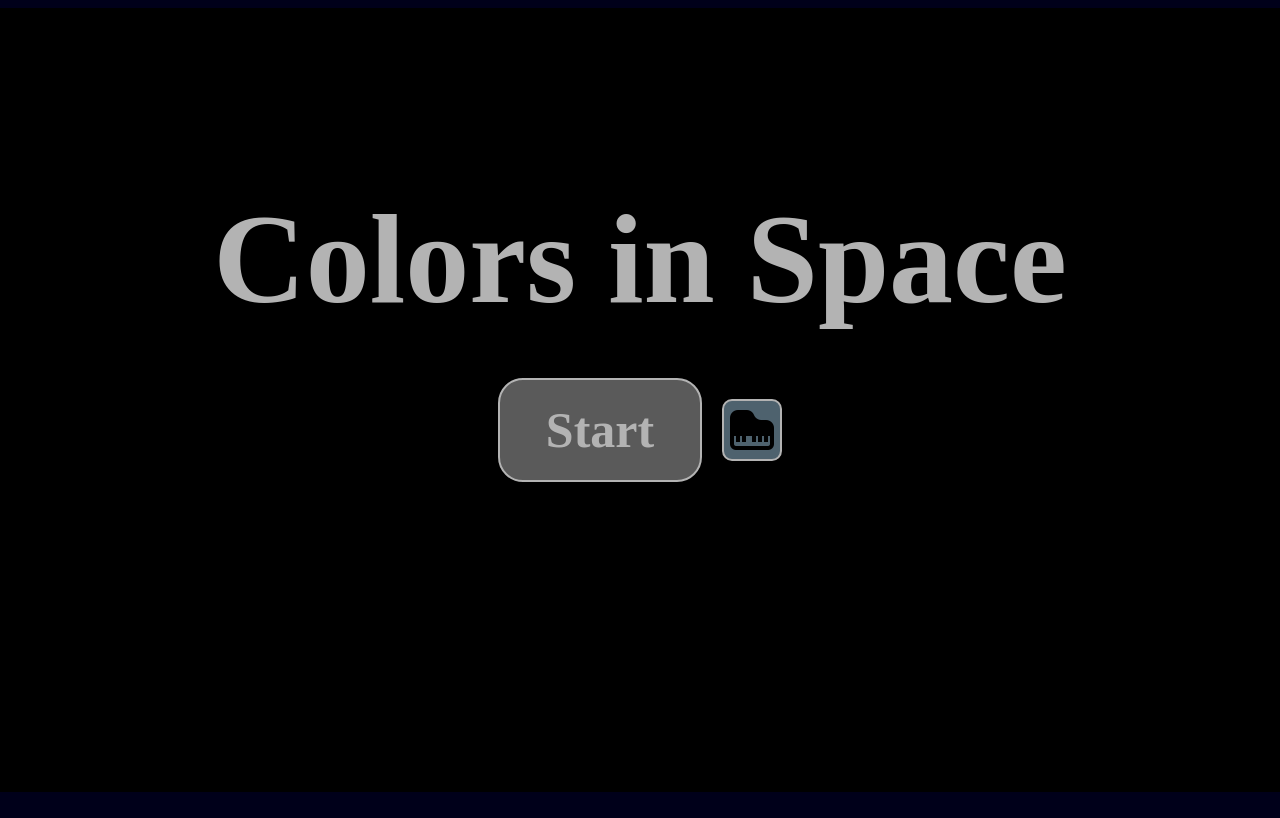
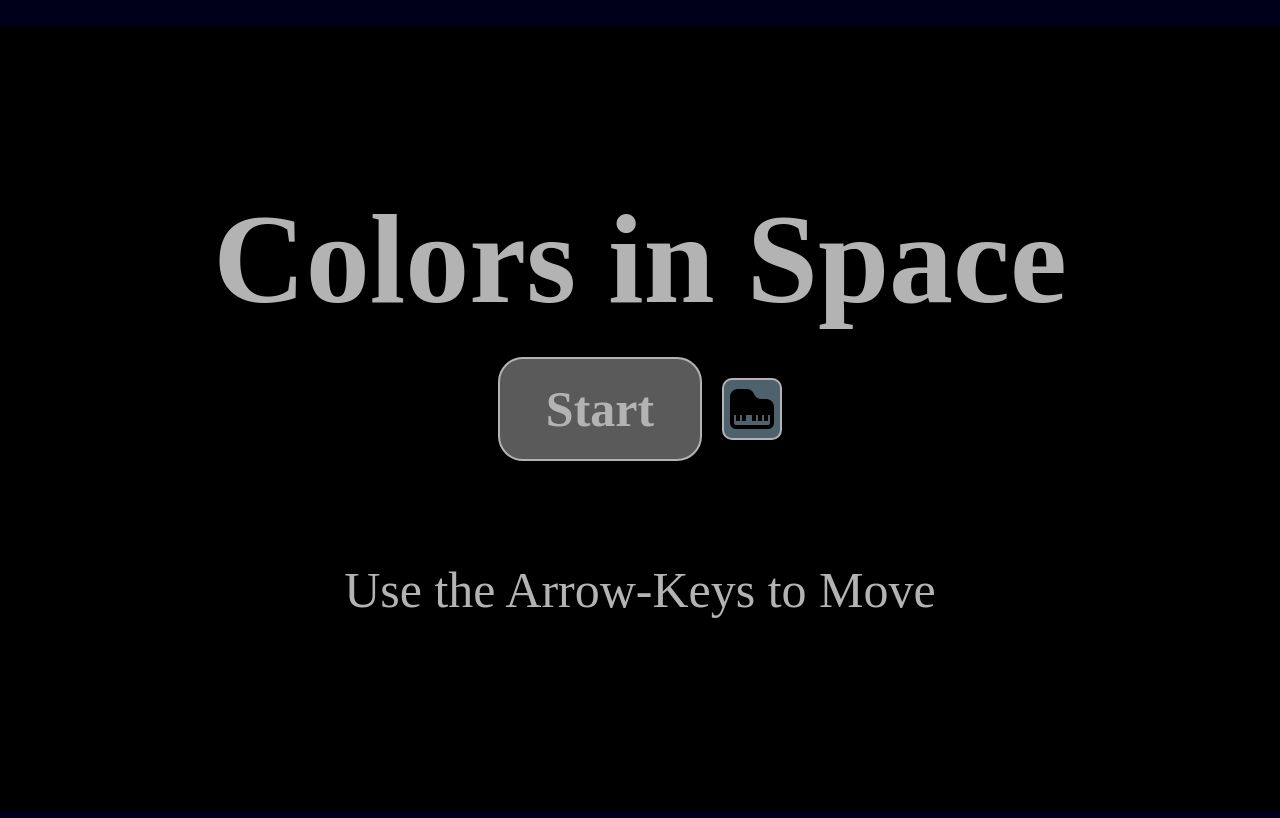
Before and after one commit to GabrielGroenendaal/Color_In_Space, a website built with webpack: page index.html in a window 1280 px wide. Built offline with Linux system fonts and the light colour scheme.

Commit message:
Adding User Instructions

```diff
--- a/index.html
+++ b/index.html
@@ -34,6 +34,12 @@
 
       </div>
 
+      <div class="instructions">
+            <div class="hidden" id="instructions">
+                  <p>Use the Arrow-Keys to Move<p>
+            </div>
+      </div>
+
 
       <canvas id="game-canvas"></figure>
 </body>
--- a/src/index.js
+++ b/src/index.js
@@ -9,6 +9,8 @@ document.addEventListener("DOMContentLoaded", () => {
       document.getElementById('start-button').classList.replace('hidden', 'visible');
       document.getElementById('title').classList.replace('hidden', 'visible');
       document.getElementById('sound').classList.replace('hidden', 'visible');
+      document.getElementById("instructions").classList.replace('hidden', 'visible');
+
       const canvasEl = document.getElementById("game-canvas");
       canvasEl.width = window.innerWidth;
       canvasEl.height = window.innerHeight - window.board_offset;
@@ -22,6 +24,8 @@ document.addEventListener("DOMContentLoaded", () => {
                   document.getElementById("start-button").classList.replace('visible', 'hidden');
                   document.getElementById("title").classList.replace('visible', 'hidden');
                   document.getElementById("sound").classList.replace('visible', 'hidden');
+                  document.getElementById("instructions").classList.replace('visible', 'hidden');
+
                   setTimeout(function () {
 
                         document.getElementById('sound').classList.add('anchor');
--- a/src/scripts/comet.js
+++ b/src/scripts/comet.js
@@ -70,18 +70,18 @@ export class Comet extends SolarSystemBody {
             }));
 
 
-            new_angle = Util.randomAngle();
-            new_pos[0] = Math.cos(new_angle) * this.radius / 150;
-            new_pos[1] = Math.sin(new_angle) * this.radius / 150;
+            // new_angle = Util.randomAngle();
+            // new_pos[0] = Math.cos(new_angle) * this.radius / 150;
+            // new_pos[1] = Math.sin(new_angle) * this.radius / 150;
 
-            this.solar_system.add(new Trail({
-                  pos: this.pos,
-                  solar_system: this.solar_system,
-                  size: 8,
-                  color: JSON.parse(JSON.stringify(this.trail_color)),
-                  vel: new_pos,//Util.scale(this.vel, -.1)
-                  //shrink: .05
-            }));
+            // this.solar_system.add(new Trail({
+            //       pos: this.pos,
+            //       solar_system: this.solar_system,
+            //       size: 8,
+            //       color: JSON.parse(JSON.stringify(this.trail_color)),
+            //       vel: new_pos,//Util.scale(this.vel, -.1)
+            //       //shrink: .05
+            // }));
 
       }
 
--- a/src/scripts/universe.js
+++ b/src/scripts/universe.js
@@ -29,6 +29,7 @@ export class Universe {
                   a.draw();
                   a.comet.bindKeyHandlers();
                   a.checkComet();
+                  console.log(a.solar_system.allBodies().concat(a.solar_system.allGraphics()));
                   //console.log(a.solar_system.planets);
             }, 10)
       }
@@ -82,6 +83,8 @@ export class Universe {
                   this.solar_system = this.generateSolarSystem(new_univ_pos);
                   this.solar_system.comet = this.comet;
                   this.solar_system.trails = storage.trails;
+                  this.solar_system.comet_trails = storage.comet_trails;
+
             }
       }
 }
--- a/src/styles/start-button.css
+++ b/src/styles/start-button.css
@@ -43,3 +43,25 @@
     display: flex;
 
 }
+
+.instructions {
+    position: absolute;
+    top: 60%;
+    align-items: center;
+}
+
+#instructions {
+    display: flex;
+
+    color: white;
+
+
+    padding: 10px 10px;
+    font-size: 50px;
+    width: 600px;
+    height: 200px;
+    text-align: center;
+    justify-content: center;
+    align-items: center;
+
+}
--- a/src/styles/styles.css
+++ b/src/styles/styles.css
@@ -7,6 +7,7 @@ body {
       display: flex;
       justify-content: center;
       align-items: center;
+      flex-direction: column;
 }
 
 
@@ -37,10 +38,6 @@ body {
       background: rgb(21, 98, 123);
 }
 
-.options {
-      padding-top: 20px;
-      margin-top: 40px;
-}
 
 .anchor {
       position: fixed;
```
Also changed, not shown: dist/main.css, dist/main.js, 3 other files.
